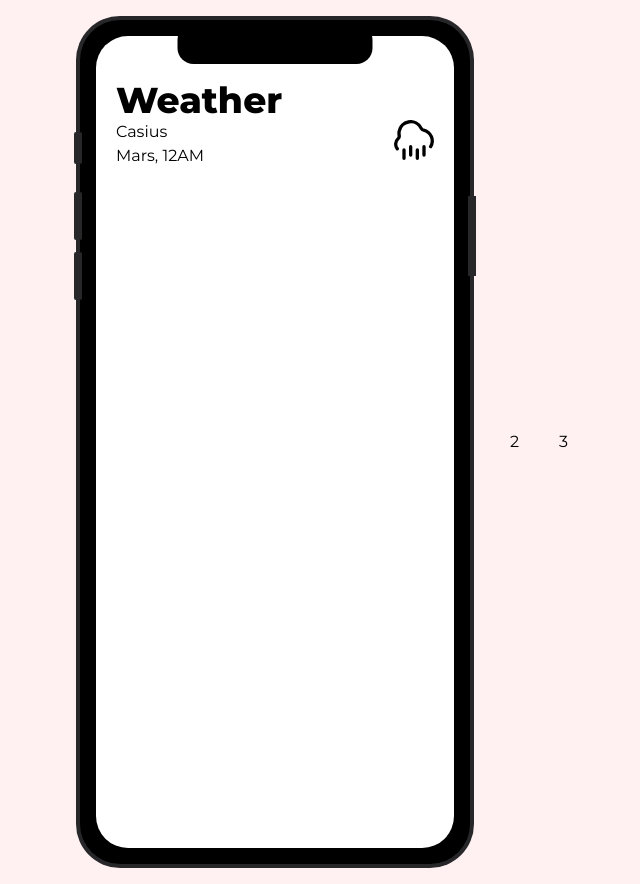
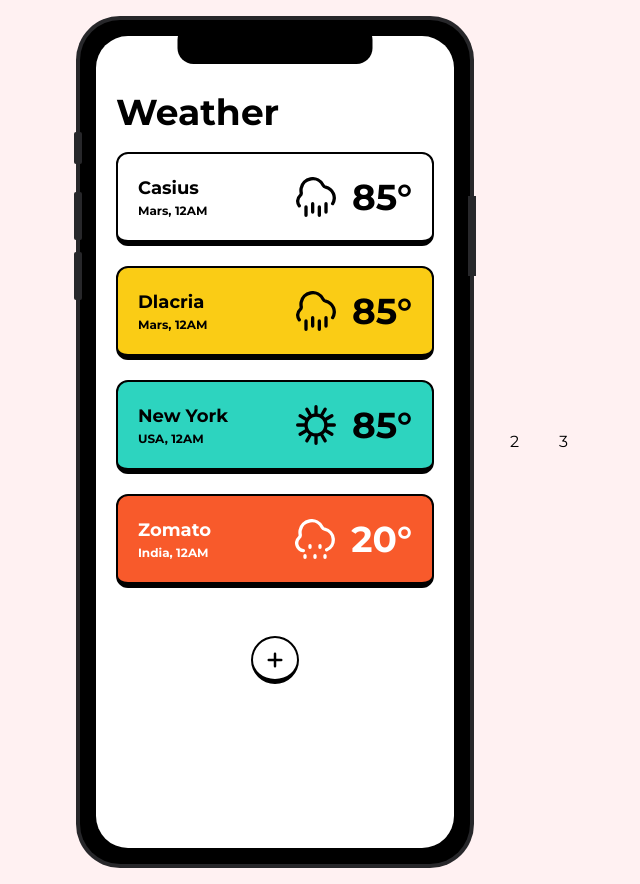
Before and after one commit to Eastynfromeast/nomad-market-14, a Next.js app: page /tailwind/a24 in a window 1280 px wide. Shown: the whole page, without its empty margins (316-956 px from the left). Built offline with nearby package versions, Linux system fonts and the light colour scheme.

Commit message:
finish the first screen of a24

```diff
--- a/app/tailwind/a24/page.tsx
+++ b/app/tailwind/a24/page.tsx
@@ -2,34 +2,81 @@ export default function TailWindLast() {
 	return (
 		<main className="bg-rose-50 w-full min-h-screen p-5 flex flex-row justify-center items-center gap-10 ">
 			<section className="relative min-w-iphone rounded-[2.5rem] bg-black p-4 ring-4 ring-zinc-800">
-				<div>
-					<span className="absolute left-1/2 top-1 h-10 w-[50%] -translate-x-1/2 rounded-2xl bg-black text-transparent">notch</span>
-					<ul className="absolute -left-1.5 top-28 flex flex-col gap-3 *:w-2 *:rounded-sm *:bg-zinc-800 *:text-transparent">
+				<div className="*:absolute *:text-transparent">
+					<span className="left-1/2 top-1 h-10 w-[50%] -translate-x-1/2 rounded-2xl bg-black text-transparent">notch</span>
+					<ul className="-left-1.5 top-28 flex flex-col gap-3 *:w-2 *:rounded-sm *:bg-zinc-800 *:text-transparent">
 						<li className="mb-4 h-8">소리</li>
 						<li className="h-12">볼륨 업</li>
 						<li className="h-12">볼륨 다운</li>
 					</ul>
-					<span className="absolute -right-1.5 top-44 h-20 w-2 bg-zinc-800 text-transparent">전원</span>
+					<span className="-right-1.5 top-44 h-20 w-2 bg-zinc-800 text-transparent">전원</span>
 				</div>
-				<div className="flex h-full min-h-full w-full flex-col overflow-hidden rounded-[2rem] bg-white  pt-11 pb-10  px-5">
-					<header>
-						<h1 className="text-4xl font-extrabold">Weather</h1>
+				<div className="flex h-full min-h-full w-full flex-col overflow-hidden rounded-[2rem] bg-white  pt-14 pb-10  px-5">
+					<header className="mb-5">
+						<h1 className="text-4xl font-bold">Weather</h1>
 					</header>
 					<section>
-						<ul>
-							<li className="flex flex-row justify-between">
-								<div>
-									<h3>Casius</h3>
-									<span>Mars, 12AM</span>
+						<ul className=" flex flex-col gap-5 *:overflow-hidden *:p-5 *:flex *:flex-row *:justify-between *:border-2 *:border-black *:rounded-xl *:border-b-[6px] *:transition ">
+							<li className="hover:bg-green-400 hover:text-white hover:border-green-700 *:flex *:font-bold">
+								<div className="flex-col">
+									<h3 className="text-lg">Casius</h3>
+									<span className="text-[12px]">Mars, 12AM</span>
 								</div>
-								<div>
+								<div className="felx-row items-center gap-4">
 									<svg className="size-10 fill-current" xmlns="http://www.w3.org/2000/svg" viewBox="0 0 24 24">
 										<path d="M14,24a1,1,0,0,1-1-1V18a1,1,0,0,1,2,0v5A1,1,0,0,1,14,24ZM6,24a1,1,0,0,1-1-1V18a1,1,0,0,1,2,0v5A1,1,0,0,1,6,24Zm12-2a1,1,0,0,1-1-1V16a1,1,0,0,1,2,0v5A1,1,0,0,1,18,22Zm-8,0a1,1,0,0,1-1-1V16a1,1,0,0,1,2,0v5A1,1,0,0,1,10,22ZM2,18.328a1,1,0,0,1-.777-.371A5.532,5.532,0,0,1,1.8,10.43a1,1,0,0,0,.345-.9,8.147,8.147,0,0,1-.033-2.889A7.945,7.945,0,0,1,8.5.138a8.052,8.052,0,0,1,8.734,4.438,1.039,1.039,0,0,0,.743.57A7.55,7.55,0,0,1,22.846,16.5a1,1,0,0,1-1.692-1.068,5.537,5.537,0,0,0-3.571-8.325,3.009,3.009,0,0,1-2.158-1.672A6,6,0,0,0,4.086,6.967a6.136,6.136,0,0,0,.024,2.18,3,3,0,0,1-.964,2.763A3.518,3.518,0,0,0,2.777,16.7,1,1,0,0,1,2,18.328Z" />
 									</svg>
+									<span className="text-4xl">85°</span>
+								</div>
+							</li>
+							<li className="bg-yellow-400 hover:bg-green-400 hover:text-white hover:border-green-700 *:flex *:font-bold">
+								<div className="flex-col">
+									<h3 className="text-lg">Dlacria</h3>
+									<span className="text-[12px]">Mars, 12AM</span>
+								</div>
+								<div className="felx-row items-center gap-4">
+									<svg className="size-10 fill-current" xmlns="http://www.w3.org/2000/svg" viewBox="0 0 24 24">
+										<path d="M14,24a1,1,0,0,1-1-1V18a1,1,0,0,1,2,0v5A1,1,0,0,1,14,24ZM6,24a1,1,0,0,1-1-1V18a1,1,0,0,1,2,0v5A1,1,0,0,1,6,24Zm12-2a1,1,0,0,1-1-1V16a1,1,0,0,1,2,0v5A1,1,0,0,1,18,22Zm-8,0a1,1,0,0,1-1-1V16a1,1,0,0,1,2,0v5A1,1,0,0,1,10,22ZM2,18.328a1,1,0,0,1-.777-.371A5.532,5.532,0,0,1,1.8,10.43a1,1,0,0,0,.345-.9,8.147,8.147,0,0,1-.033-2.889A7.945,7.945,0,0,1,8.5.138a8.052,8.052,0,0,1,8.734,4.438,1.039,1.039,0,0,0,.743.57A7.55,7.55,0,0,1,22.846,16.5a1,1,0,0,1-1.692-1.068,5.537,5.537,0,0,0-3.571-8.325,3.009,3.009,0,0,1-2.158-1.672A6,6,0,0,0,4.086,6.967a6.136,6.136,0,0,0,.024,2.18,3,3,0,0,1-.964,2.763A3.518,3.518,0,0,0,2.777,16.7,1,1,0,0,1,2,18.328Z" />
+									</svg>
+									<span className="text-4xl">85°</span>
+								</div>
+							</li>
+							<li className="bg-teal-400 hover:bg-green-400 hover:text-white hover:border-green-700 *:flex *:font-bold">
+								<div className="flex-col">
+									<h3 className="text-lg">New York</h3>
+									<span className="text-[12px]">USA, 12AM</span>
+								</div>
+								<div className="felx-row items-center gap-4">
+									<svg className="size-10 fill-current" xmlns="http://www.w3.org/2000/svg" viewBox="0 0 24 24">
+										<path d="M23,11H18.92a6.924,6.924,0,0,0-.429-1.607l3.527-2.044a1,1,0,1,0-1-1.731l-3.53,2.047a7.062,7.062,0,0,0-1.149-1.15l2.046-3.531a1,1,0,0,0-1.731-1L14.607,5.509A6.9,6.9,0,0,0,13,5.08V1a1,1,0,0,0-2,0V5.08a6.9,6.9,0,0,0-1.607.429L7.349,1.982a1,1,0,0,0-1.731,1L7.664,6.515a7.062,7.062,0,0,0-1.149,1.15L2.985,5.618a1,1,0,1,0-1,1.731L5.509,9.393A6.924,6.924,0,0,0,5.08,11H1a1,1,0,0,0,0,2H5.08a6.924,6.924,0,0,0,.429,1.607L1.982,16.651a1,1,0,1,0,1,1.731l3.53-2.047a7.062,7.062,0,0,0,1.149,1.15L5.618,21.016a1,1,0,0,0,1.731,1l2.044-3.527A6.947,6.947,0,0,0,11,18.92V23a1,1,0,0,0,2,0V18.92a6.947,6.947,0,0,0,1.607-.429l2.044,3.527a1,1,0,0,0,1.731-1l-2.046-3.531a7.062,7.062,0,0,0,1.149-1.15l3.53,2.047a1,1,0,1,0,1-1.731l-3.527-2.044A6.924,6.924,0,0,0,18.92,13H23A1,1,0,0,0,23,11ZM12,17c-6.608-.21-6.606-9.791,0-10C18.608,7.21,18.606,16.791,12,17Z" />
+									</svg>
+									<span className="text-4xl">85°</span>
+								</div>
+							</li>
+							<li className="bg-[#F85A2B] text-white hover:bg-green-400 hover:text-white hover:border-green-700 *:flex *:font-bold">
+								<div className="flex-col">
+									<h3 className="text-lg">Zomato</h3>
+									<span className="text-[12px]">India, 12AM</span>
+								</div>
+								<div className="felx-row items-center gap-4">
+									<svg className="size-10 fill-current" xmlns="http://www.w3.org/2000/svg" viewBox="0 0 24 24">
+										<path d="M18,24a1,1,0,0,1-1-1V22a1,1,0,0,1,2,0v1A1,1,0,0,1,18,24Zm-6,0a1,1,0,0,1-1-1V22a1,1,0,0,1,2,0v1A1,1,0,0,1,12,24ZM6,24a1,1,0,0,1-1-1V22a1,1,0,0,1,2,0v1A1,1,0,0,1,6,24ZM5,19.973a1.032,1.032,0,0,1-.111-.006A5.526,5.526,0,0,1,1.8,10.43a1,1,0,0,0,.345-.9,8.147,8.147,0,0,1-.033-2.889A7.946,7.946,0,0,1,8.5.137a8.06,8.06,0,0,1,8.735,4.44,1.036,1.036,0,0,0,.742.569A7.5,7.5,0,0,1,19.4,19.39a1,1,0,0,1-.792-1.837A5.5,5.5,0,0,0,17.583,7.106a3.011,3.011,0,0,1-2.158-1.672A6,6,0,0,0,4.086,6.967,6.142,6.142,0,0,0,4.11,9.148a3.005,3.005,0,0,1-.964,2.762A3.522,3.522,0,0,0,5.11,17.979,1,1,0,0,1,5,19.973ZM15,18a1,1,0,0,1-1-1V16a1,1,0,0,1,2,0v1A1,1,0,0,1,15,18ZM9,18a1,1,0,0,1-1-1V16a1,1,0,0,1,2,0v1A1,1,0,0,1,9,18Z" />
+									</svg>
+									<span className="text-4xl">20°</span>
 								</div>
 							</li>
 						</ul>
 					</section>
+					<div className="mt-12">
+						<a
+							href="#"
+							className="overflow-hidden block text-black size-12 p-3 mx-auto border-black border-2 border-b-[5px] rounded-full transition hover:bg-black hover:text-white hover:border-neutral-400 "
+						>
+							<svg className="w-full fill-none stroke-[3px] stroke-current" viewBox="0 0 24 24" xmlns="http://www.w3.org/2000/svg" aria-hidden="true">
+								<path stroke-linecap="round" stroke-linejoin="round" d="M12 4.5v15m7.5-7.5h-15"></path>
+							</svg>
+						</a>
+					</div>
 				</div>
 			</section>
 			<div>2</div>
```
